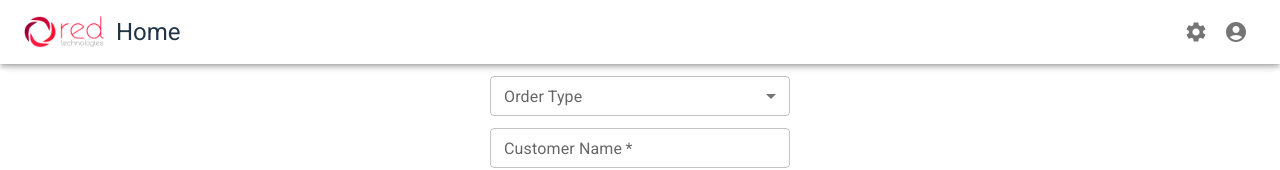
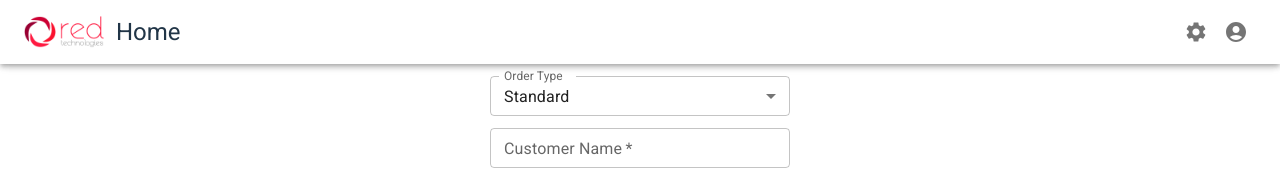
Before and after one commit to caseymockbee97/red-tech-coding-challenge, a React (Vite) app: page /createOrder in a window 1280 px wide. Shown: the top 170 px of the page. Built offline with nearby package versions, Linux system fonts and the light colour scheme.

Commit message:
Fixed select being uncontrolled.

```diff
--- a/src/components/CreateOrderForm/OrderSelect.tsx
+++ b/src/components/CreateOrderForm/OrderSelect.tsx
@@ -1,18 +1,26 @@
 import { FormControl, InputLabel, MenuItem, Select } from '@mui/material';
 import { Order } from '../../Types';
-import { UseFormRegister } from 'react-hook-form';
+import { Control, Controller } from 'react-hook-form';
 
 interface OrderSelectProps {
-  register: UseFormRegister<Omit<Order, 'orderId' | 'createdDate'>>;
+  //   register: UseFormRegister<Omit<Order, 'orderId' | 'createdDate'>>;
+  control: Control<Omit<Order, 'createdDate' | 'orderId'>, unknown>;
 }
 
-export const OrderSelect = ({ register }: OrderSelectProps) => {
+export const OrderSelect = ({ control }: OrderSelectProps) => {
   return (
     <FormControl size="small">
       <InputLabel id="order-type-select-label">Order Type</InputLabel>
+      <Controller
+        control={control}
+        name="orderType"
+        render={({ field: { onChange, onBlur, value, ref } }) => (
           <Select
+            onChange={onChange}
+            onBlur={onBlur}
+            value={value}
+            ref={ref}
             sx={{ width: '300px' }}
-        {...register('orderType')}
             label-id="order-type-select-label"
             size="small"
             label="Order Type"
@@ -25,6 +33,8 @@ export const OrderSelect = ({ register }: OrderSelectProps) => {
             <MenuItem value="TransferOrder">TransferOrder</MenuItem>
             <MenuItem value="ReturnOrder">ReturnOrder</MenuItem>
           </Select>
+        )}
+      />
     </FormControl>
   );
 };
--- a/src/components/CreateOrderForm/index.tsx
+++ b/src/components/CreateOrderForm/index.tsx
@@ -11,8 +11,16 @@ export const CreateOrderForm = () => {
   const navigate = useNavigate();
 
   const [toastMessage, setToastMessage] = useState('');
-  const { handleSubmit, register } =
-    useForm<Omit<Order, 'createdDate' | 'orderId'>>();
+
+  const { handleSubmit, register, control } = useForm<
+    Omit<Order, 'createdDate' | 'orderId'>
+  >({
+    values: {
+      createdByUserName: '',
+      customerName: '',
+      orderType: 'Standard',
+    },
+  });
 
   const onSubmit: SubmitHandler<Omit<Order, 'createdDate' | 'orderId'>> =
     useCallback(
@@ -33,7 +41,7 @@ export const CreateOrderForm = () => {
   return (
     <form onSubmit={handleSubmit(onSubmit)}>
       <ButtonContainer>
-        <OrderSelect register={register} />
+        <OrderSelect control={control} />
 
         <TextField
           {...register('customerName')}
```
Lines whose indentation alone changed are shown as unchanged.
